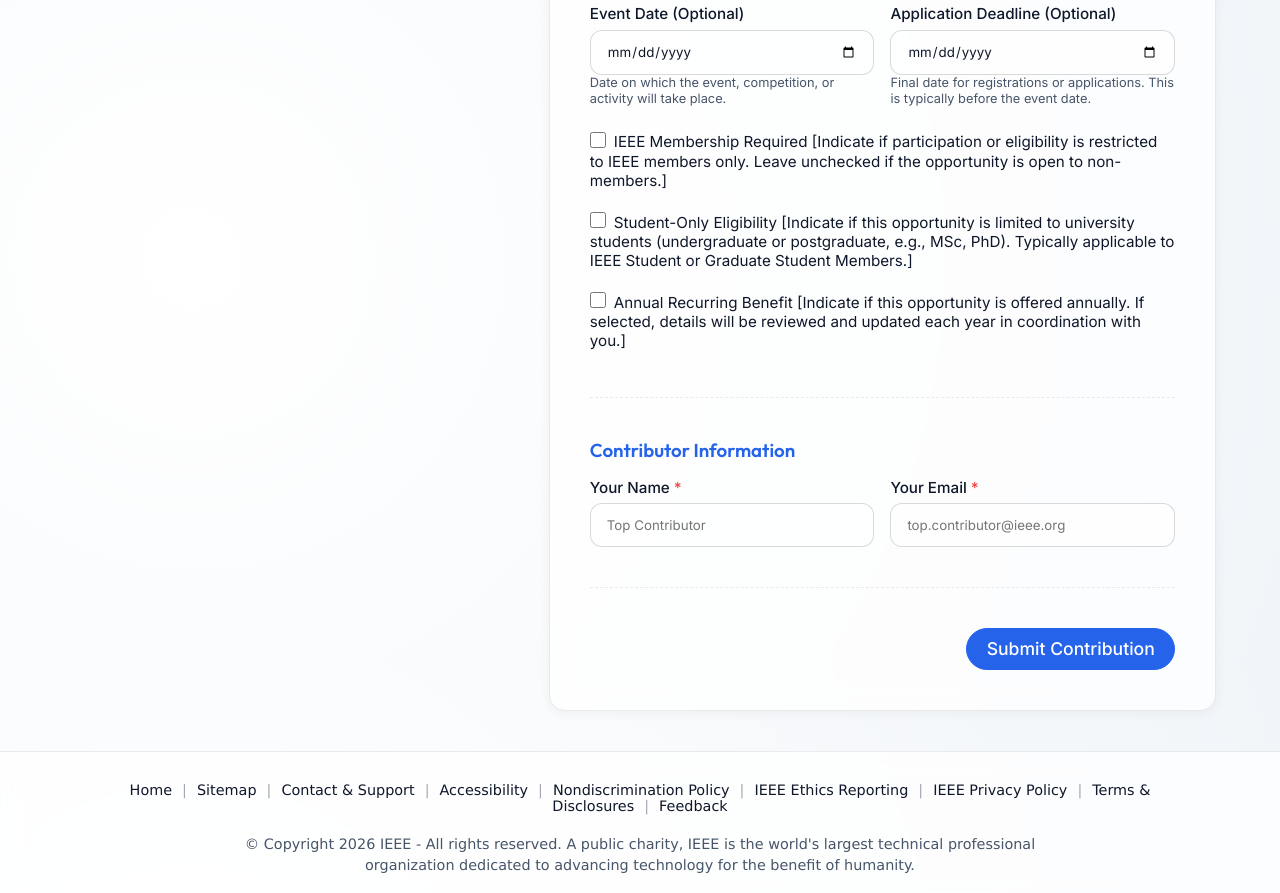
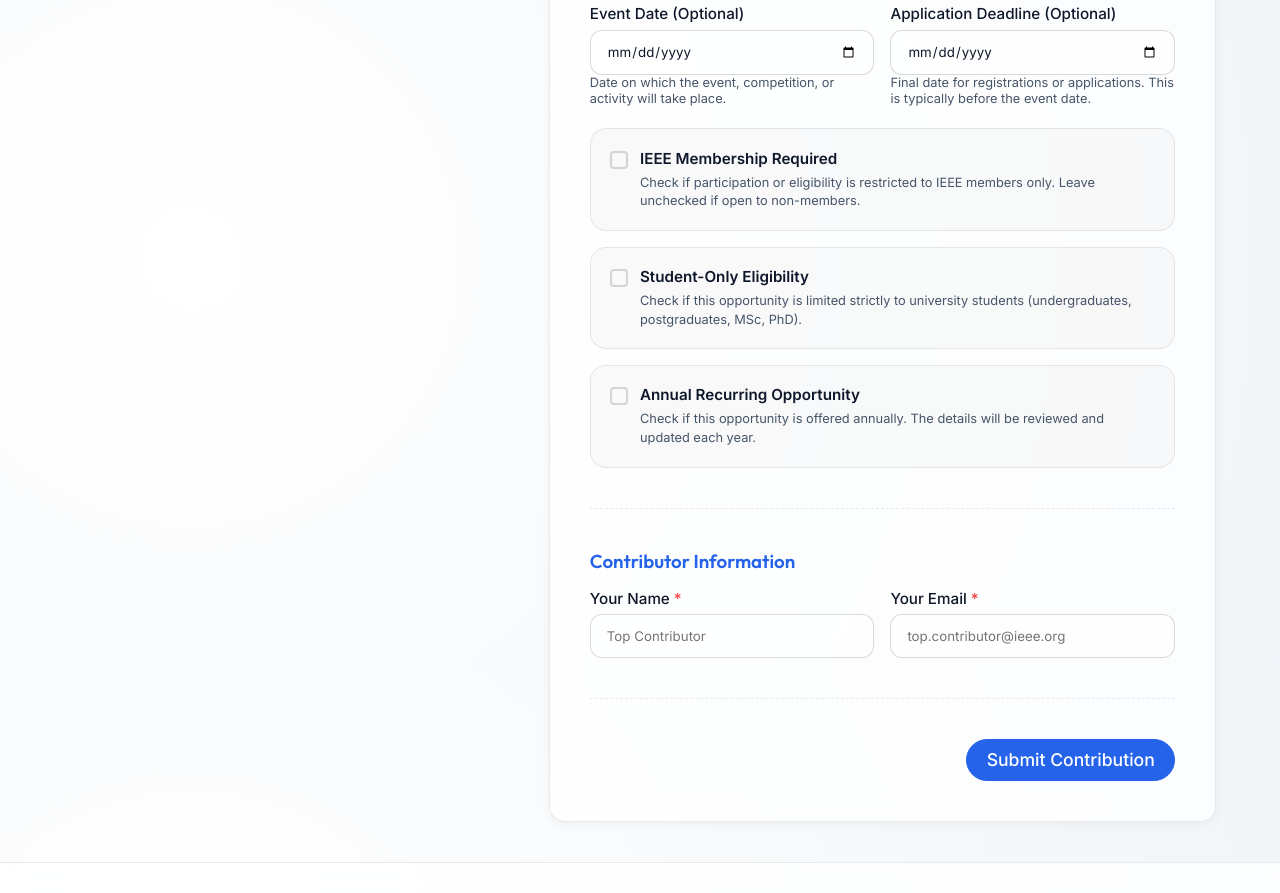
Before and after one commit to ieee-students/ieee-benefits, a React (Vite) app: page /contribute in a window 1280 px wide. Shown: the part 940-1833 px from the top of the page. Built offline with nearby package versions, Linux system fonts and the light colour scheme; no server answers.

Commit message:
feat: redesign contribution form checkboxes into interactive styled cards with descriptive labels

```diff
--- a/src/pages/Contribute.css
+++ b/src/pages/Contribute.css
@@ -265,28 +265,92 @@
   margin-top: 0.2rem;
 }
 
-.checkbox-group {
+.checkbox-grid {
   display: flex;
   flex-direction: column;
-  gap: 0.8rem;
+  gap: var(--space-md);
+  margin-top: var(--space-md);
 }
 
-.checkbox-label {
+.contribute-form .checkbox-card {
   display: flex;
   align-items: flex-start;
-  gap: 0.6rem;
+  gap: 12px;
+  padding: 1.2rem;
+  background: rgba(255, 255, 255, 0.02);
+  border: 1px solid var(--card-border);
+  border-radius: var(--radius-lg);
   cursor: pointer;
-  flex-direction: row !important; /* Override vertical layout for label */
-  font-weight: normal !important;
+  transition: all 0.25s cubic-bezier(0.4, 0, 0.2, 1);
+  user-select: none;
+  margin-bottom: 0; /* Override general label margin-bottom */
+  font-weight: normal; /* Reset general label font-weight */
 }
 
-.checkbox-label input[type="checkbox"] {
-  margin-top: 0.2rem;
-  margin-right: 0.5rem;
-  width: 1rem;
-  height: 1rem;
-  accent-color: var(--primary);
-  cursor: pointer;
+.theme-light .contribute-form .checkbox-card {
+  background: rgba(0, 0, 0, 0.02);
+}
+
+.contribute-form .checkbox-card:hover {
+  border-color: var(--card-hover-border);
+  background: rgba(255, 255, 255, 0.05);
+  transform: translateY(-2px);
+  box-shadow: 0 4px 15px rgba(0, 0, 0, 0.15);
+}
+
+.theme-light .contribute-form .checkbox-card:hover {
+  background: rgba(0, 0, 0, 0.04);
+}
+
+.contribute-form .checkbox-card input[type="checkbox"] {
+  display: none;
+}
+
+.custom-checkmark {
+  display: inline-block; /* Ensure width/height dimensions are respected */
+  width: 18px;
+  height: 18px;
+  flex-shrink: 0;
+  border: 2px solid var(--btn-border);
+  border-radius: 4px;
+  position: relative;
+  transition: all 0.2s ease;
+  margin-top: 2px;
+}
+
+.contribute-form .checkbox-card input[type="checkbox"]:checked ~ .custom-checkmark {
+  background-color: var(--primary);
+  border-color: var(--primary);
+}
+
+.contribute-form .checkbox-card input[type="checkbox"]:checked ~ .custom-checkmark::after {
+  content: '';
+  position: absolute;
+  left: 5px;
+  top: 1px;
+  width: 4px;
+  height: 8px;
+  border: solid white;
+  border-width: 0 2px 2px 0;
+  transform: rotate(45deg);
+}
+
+.checkbox-info-group {
+  display: flex;
+  flex-direction: column;
+  gap: 6px;
+}
+
+.checkbox-title {
+  font-size: 0.95rem;
+  font-weight: 600;
+  color: var(--text-main);
+}
+
+.checkbox-desc {
+  font-size: 0.8rem;
+  color: var(--text-muted);
+  line-height: 1.45;
 }
 
 .form-actions {
--- a/src/pages/Contribute.jsx
+++ b/src/pages/Contribute.jsx
@@ -296,18 +296,32 @@ const Contribute = () => {
                 </div>
               </div>
 
-              <div className="form-group checkbox-group">
-                <label className="checkbox-label">
+              <div className="form-group checkbox-grid">
+                <label className="checkbox-card">
                   <input type="checkbox" name="ieeeMembershipRequired" checked={formData.ieeeMembershipRequired} onChange={handleInputChange} />
-                  <span className="checkbox-text">IEEE Membership Required [Indicate if participation or eligibility is restricted to IEEE members only. Leave unchecked if the opportunity is open to non-members.]</span>
+                  <span className="custom-checkmark"></span>
+                  <div className="checkbox-info-group">
+                    <span className="checkbox-title">IEEE Membership Required</span>
+                    <span className="checkbox-desc">Check if participation or eligibility is restricted to IEEE members only. Leave unchecked if open to non-members.</span>
+                  </div>
                 </label>
-                <label className="checkbox-label">
+
+                <label className="checkbox-card">
                   <input type="checkbox" name="student" checked={formData.student} onChange={handleInputChange} />
-                  <span className="checkbox-text">Student-Only Eligibility [Indicate if this opportunity is limited to university students (undergraduate or postgraduate, e.g., MSc, PhD). Typically applicable to IEEE Student or Graduate Student Members.]</span>
+                  <span className="custom-checkmark"></span>
+                  <div className="checkbox-info-group">
+                    <span className="checkbox-title">Student-Only Eligibility</span>
+                    <span className="checkbox-desc">Check if this opportunity is limited strictly to university students (undergraduates, postgraduates, MSc, PhD).</span>
+                  </div>
                 </label>
-                <label className="checkbox-label">
+
+                <label className="checkbox-card">
                   <input type="checkbox" name="annual" checked={formData.annual} onChange={handleInputChange} />
-                  <span className="checkbox-text">Annual Recurring Benefit [Indicate if this opportunity is offered annually. If selected, details will be reviewed and updated each year in coordination with you.]</span>
+                  <span className="custom-checkmark"></span>
+                  <div className="checkbox-info-group">
+                    <span className="checkbox-title">Annual Recurring Opportunity</span>
+                    <span className="checkbox-desc">Check if this opportunity is offered annually. The details will be reviewed and updated each year.</span>
+                  </div>
                 </label>
               </div>
             </div>
```
